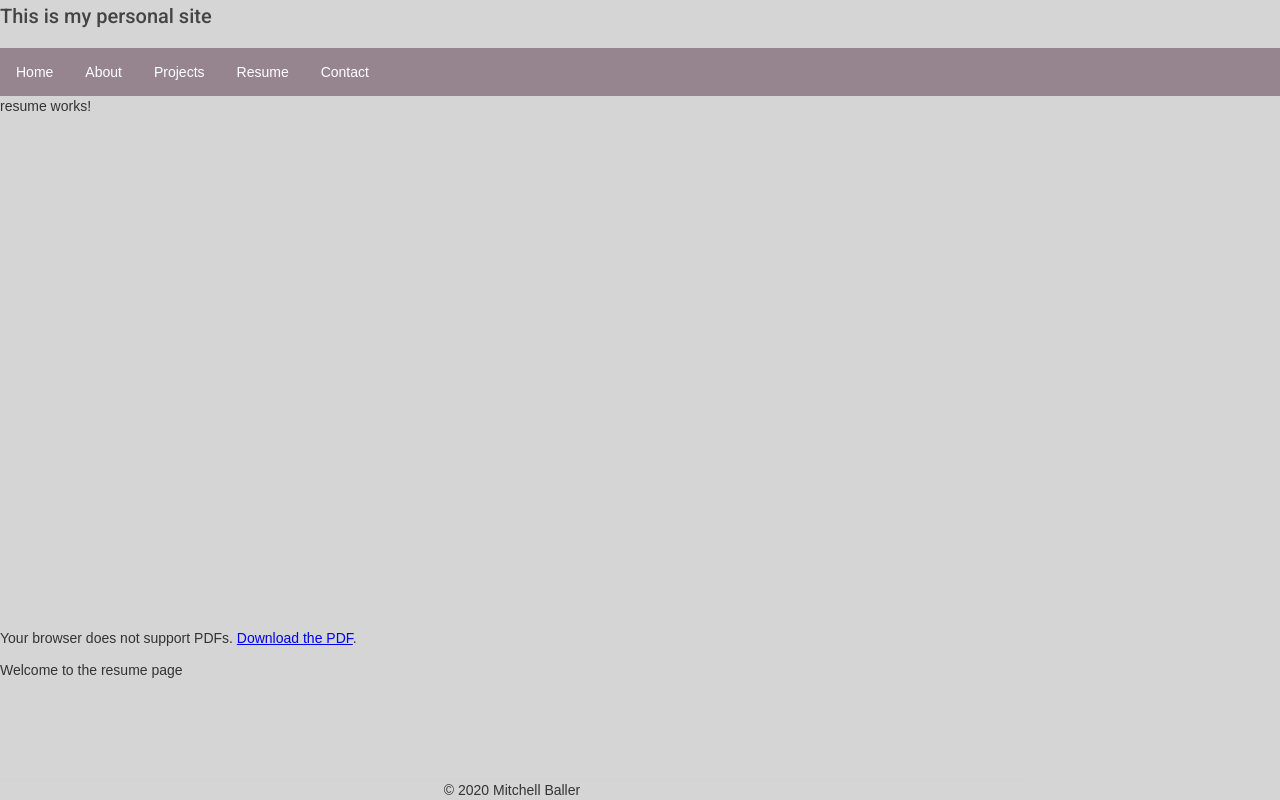
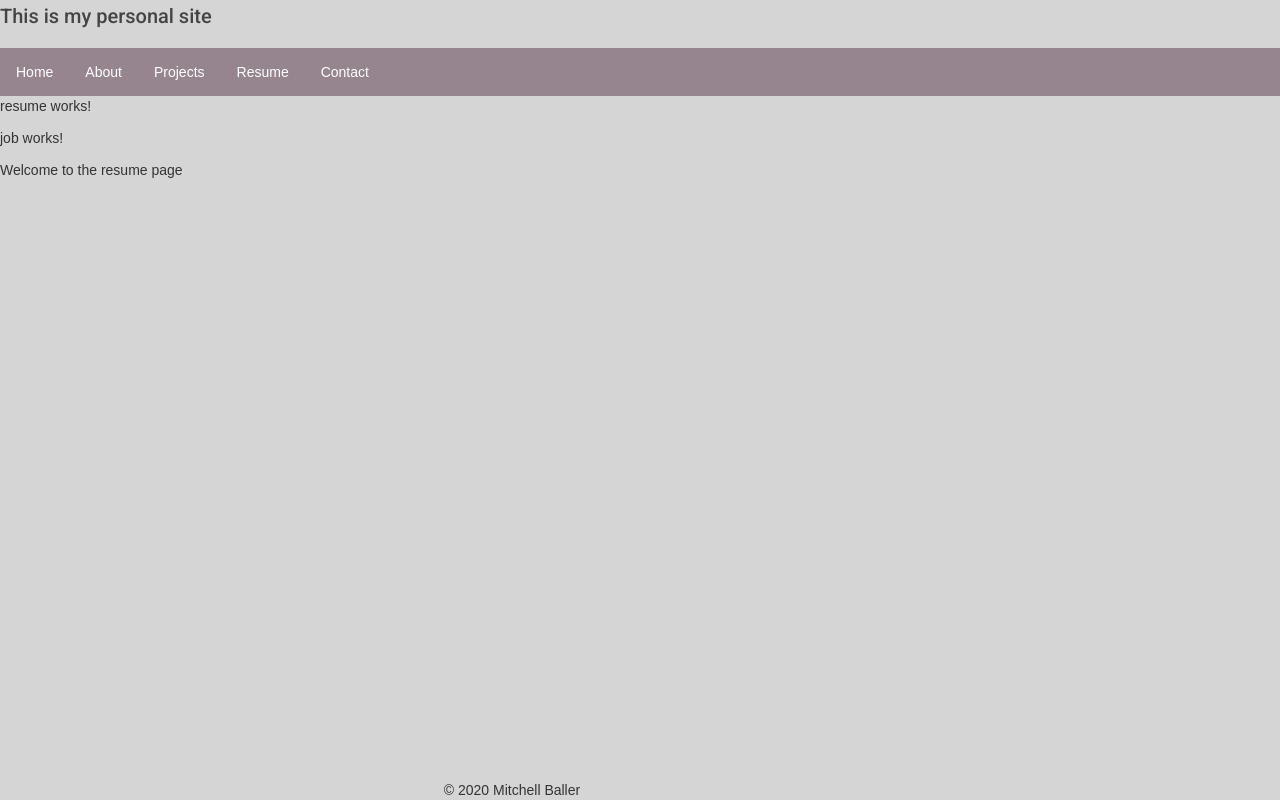
Before and after one commit to mitchellballer/personal_site, an Angular app in the folder angular/personal-site/: page /resume in a window 1280 px wide. Built offline with nearby package versions, Linux system fonts and the light colour scheme.

Commit message:
job component inital commit

```diff
--- a/angular/personal-site/src/app/app.module.ts
+++ b/angular/personal-site/src/app/app.module.ts
@@ -19,6 +19,7 @@ import { MatListModule } from '@angular/material/list';
 import { FooterComponent } from './footer/footer.component';
 import {MatIconModule } from '@angular/material/icon';
 import { ProjectCardComponent } from './projects/project-card/project-card.component';
+import { JobComponent } from './resume/job/job.component';
 
 
 @NgModule({
@@ -30,7 +31,8 @@ import { ProjectCardComponent } from './projects/project-card/project-card.compo
     ResumeComponent,
     ContactComponent,
     FooterComponent,
-    ProjectCardComponent
+    ProjectCardComponent,
+    JobComponent
   ],
   imports: [
     BrowserModule,
--- /dev/null
+++ b/angular/personal-site/src/app/resume/job/job.component.html
@@ -0,0 +1 @@
+<p>job works!</p>
--- /dev/null
+++ b/angular/personal-site/src/app/resume/job/job.component.ts
@@ -0,0 +1,15 @@
+import { Component, OnInit } from '@angular/core';
+
+@Component({
+  selector: 'app-job',
+  templateUrl: './job.component.html',
+  styleUrls: ['./job.component.css']
+})
+export class JobComponent implements OnInit {
+
+  constructor() { }
+
+  ngOnInit(): void {
+  }
+
+}
--- a/angular/personal-site/src/app/resume/resume.component.html
+++ b/angular/personal-site/src/app/resume/resume.component.html
@@ -1,21 +1,4 @@
 <p>resume works!</p>
 
-<div class="pdf">
-     <object data="/src/assets/PrQYPg5.jpg"
-     type="application/pdf"
-     width="100%"
-     height="2100px">
-          <embed src="/src/assets/PrQYPg5.jpg">
-     </object>
-</div>
-
-<object
-  data="/src/assets/BallerMitchellResume_2019.pdf"
-  type="application/pdf"
-  width="100%"
-  height="100%">
-  <p>Your browser does not support PDFs.
-    <a href="/src/assets/BallerMitchellResume_2019.pdf">Download the PDF</a>.</p>
-</object>
-
+<app-job></app-job>
 {{landing}}
```
Also changed, not shown: angular/personal-site/src/app/resume/job/job.component.css (added), 1 other file (tests, documents, lock files or other folders).
